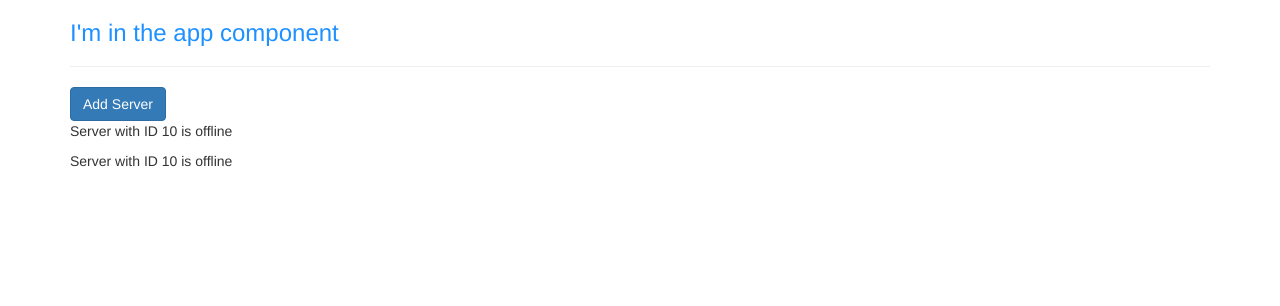
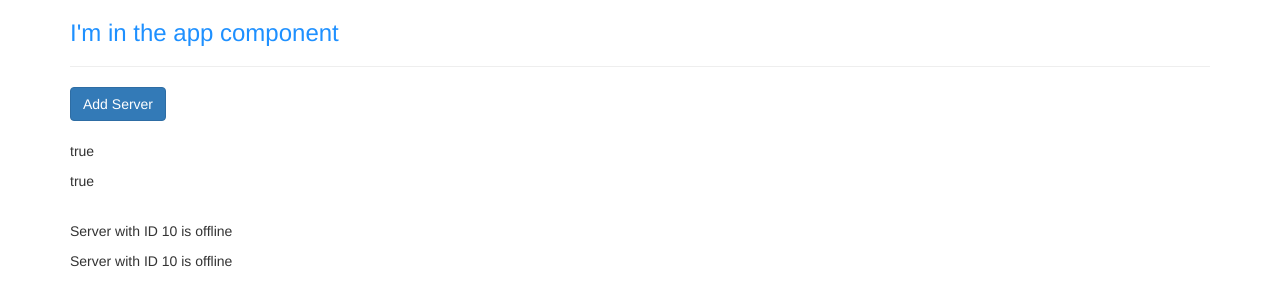
Before and after one commit to rimeister/udemy-the-complete-guide-to-angular, an Angular app: page / in a window 1280 px wide. Shown: the top 306 px of the page. Built offline with nearby package versions, Linux system fonts and the light colour scheme.

Commit message:
Section 2, Lecture 25 complete: Property binding -- Another demo of string interpolation vs property binding

```diff
--- a/src/app/servers/servers.component.html
+++ b/src/app/servers/servers.component.html
@@ -6,5 +6,11 @@ Property binding: The 'disable' property will update automatically when allowNew
 In addition to binding to HTML properties (e.g., 'disabled', demonstrated above) you can bind to other properties, such as Angular directives.
 
  -->
+
+<br><br>
+<p>{{ allowNewServer }}</p> <!-- Data binding with string interpolation -->
+<p [innerText]="allowNewServer"></p> <!-- Data binding with property binding -->
+
+<br>
 <app-server></app-server>
 <app-server></app-server>
```
